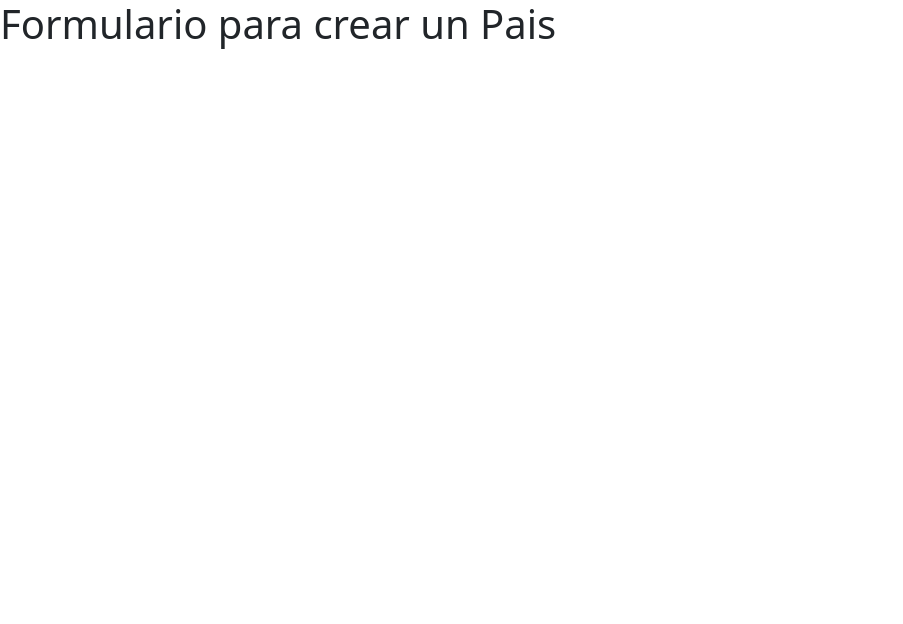
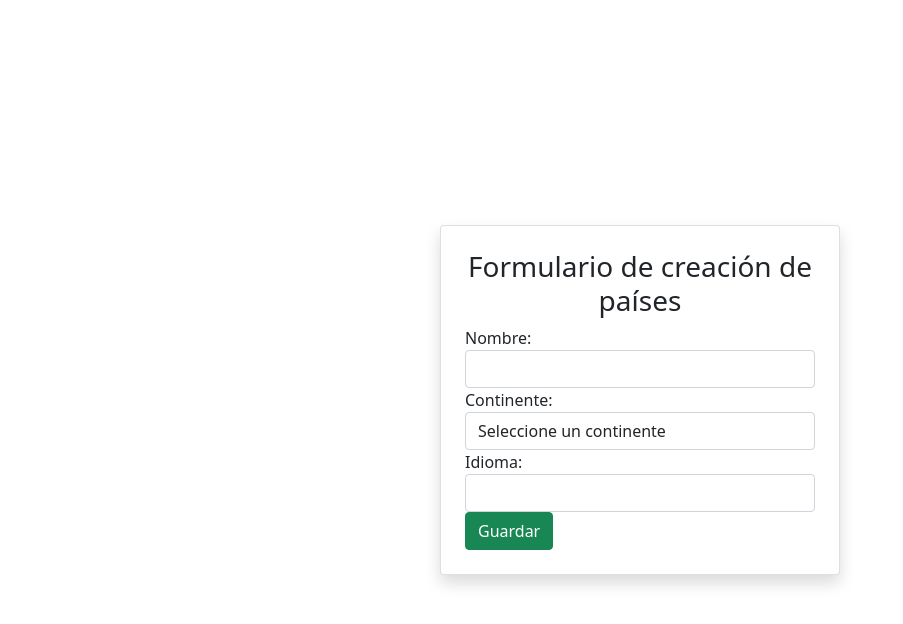
Before and after one commit to MrWhite2312-IS/my_labs, a Vue app in the folder Laboratorio3_C11085/frontend-lab/: page /pais in a window 1280 px wide. Shown: the top 624 px of the page, without its empty margins (0-903 px from the left). Built offline with nearby package versions, Linux system fonts and the light colour scheme.

Commit message:
Laboratorio#5: Implementacion de funcionalidad de paisForm

```diff
--- a/Laboratorio3_C11085/frontend-lab/src/components/ListaPaises.vue
+++ b/Laboratorio3_C11085/frontend-lab/src/components/ListaPaises.vue
@@ -1,6 +1,15 @@
 <template>
   <div class="container mt-5">
     <h1 class="display-4 text-center">Lista de países</h1>
+    <div class="row justify-content-end">
+      <div class="col-2">
+        <a href="/pais">
+          <button type="button" class="btn btn-outline-secondary float-right">
+            Agregar Pais
+          </button>
+        </a>
+      </div>
+    </div>
     <button v-on:click="popular" class="btn btn-info btn-sm">
       Reiniciar Lista
     </button>
--- a/Laboratorio3_C11085/frontend-lab/src/components/PaisForm.vue
+++ b/Laboratorio3_C11085/frontend-lab/src/components/PaisForm.vue
@@ -1,13 +1,84 @@
 <template>
-  <div>
-    <h1>Formulario para crear un Pais</h1>
+  <div class="d-flex justify-content-center align-items-center vh-100">
+    <div class="card p-4 shadow" style="max-width: 400px; width: 100%">
+      <h3 class="text-center">Formulario de creación de países</h3>
+      <form @submit.prevent="guardarPais">
+        <div class="form-group">
+          <label for="nombre">Nombre:</label>
+          <input
+            v-model="datosFormulario.nombre"
+            type="text"
+            id="name"
+            class="form-control"
+            required
+          />
+        </div>
+        <div class="form-group">
+          <label for="continente">Continente:</label>
+          <select
+            v-model="datosFormulario.continente"
+            id="continente"
+            required
+            class="form-control"
+          >
+            <option value="" disabled>Seleccione un continente</option>
+            <option>África</option>
+            <option>Asia</option>
+            <option>Europa</option>
+            <option>América</option>
+            <option>Oceanía</option>
+            <option>Antártida</option>
+          </select>
+        </div>
+        <div class="form-group">
+          <label for="idioma">Idioma:</label>
+          <input
+            v-model="datosFormulario.idioma"
+            type="text"
+            id="idioma"
+            class="form-control"
+            required
+          />
+        </div>
+        <div>
+          <button type="submit" class="btn btn-success btn-block">
+            Guardar
+          </button>
+        </div>
+      </form>
+    </div>
   </div>
 </template>
 
 <script>
+import axios from "axios";
 export default {
-  setup() {
-    return {};
+  data() {
+    return {
+      datosFormulario: {
+        nombre: "",
+        continente: "",
+        idioma: "",
+      },
+    };
+  },
+  methods: {
+    guardarPais() {
+      console.log("Datos a Guardar:", this.datosFormulario);
+      axios
+        .post("https://localhost:7037/api/Paises", {
+          nombre: this.datosFormulario.nombre,
+          continente: this.datosFormulario.continente,
+          idioma: this.datosFormulario.idioma,
+        })
+        .then(function (response) {
+          console.log(response);
+          window.location.href = "/";
+        })
+        .catch(function (error) {
+          console.log(error);
+        });
+    },
   },
 };
 </script>
```
Also changed, not shown: 2 other files (tests, documents, lock files or other folders).
